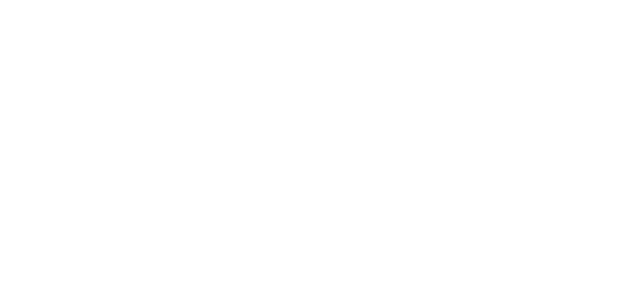
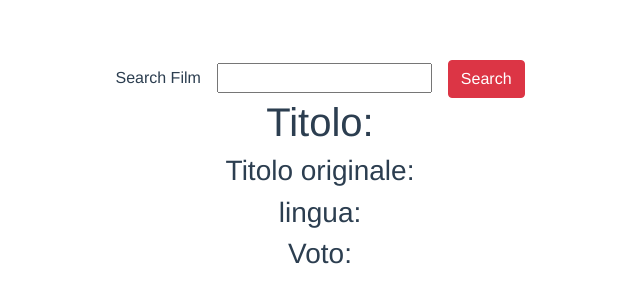
Before and after one commit to DomenicoGalileo88/vue-boolflix, a Vue app in the folder boolflix/: page / in a window 1280 px wide. Shown: the top 302 px of the page, without its empty margins (320-960 px from the left). Built offline with nearby package versions, Linux system fonts and the light colour scheme.

Commit message:
Add call Api

```diff
--- a/boolflix/src/App.vue
+++ b/boolflix/src/App.vue
@@ -1,19 +1,68 @@
+<!--
+Milestone 1:
+Creare un layout base con una searchbar (una input e un button) in cui possiamo
+scrivere completamente o parzialmente il nome di un film. Possiamo, cliccando il
+bottone, cercare sull’API tutti i film che contengono ciò che ha scritto l’utente.
+Vogliamo dopo la risposta dell’API visualizzare a schermo i seguenti valori per ogni
+film trovato:
+1. Titolo
+2. Titolo Originale
+3. Lingua
+4. Voto
+ -->
+
 <template>
   <div id="app">
+    <header>
+      <div class="logo"></div>
+      <div class="search-film">
+        <form action="">
+          <label for="">Search Film</label>
+          <input class="mx-3" type="text" v-model="titolo" />
+          <button @click.prevent="call_API" class="btn btn-danger">Search</button>
+        </form>
+      </div>
+    </header>
 
+    <main>
+      <h1>Titolo:{{titolo}}</h1>
+      <h3>Titolo originale:</h3>
+      <h3>lingua:</h3>
+      <h3>Voto:</h3>
+    </main>
   </div>
 </template>
 
 <script>
-
+import axios from 'axios';
 
 export default {
   name: 'App',
   components: {
+  },
+
+  data() {
+    return {
+      titolo: '',
+      Url_API: `https://api.themoviedb.org/3/search/movie?api_key=feeebc687dcbe2134ac810d7cb75dafe&language=it-IT&query= + titolo + &page=1&include_adult=false`,
+    }
+  },
+
+  methods: {
+    call_API(){
+      axios.get(this.Url_API).then((response) =>{
+      console.log(response);
+      return response
+    })
+    }
+  },
+
+  mounted(){
+
   }
 }
 </script>
 
 <style lang="scss">
-@import '@/assets/scss/style.scss'
+@import "@/assets/scss/style.scss";
 </style>
```
